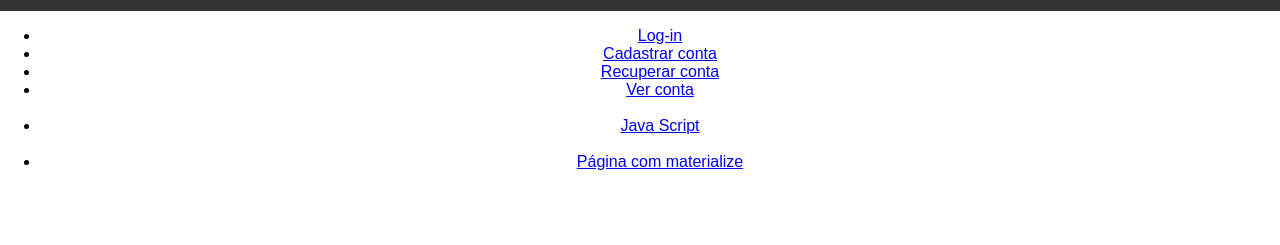
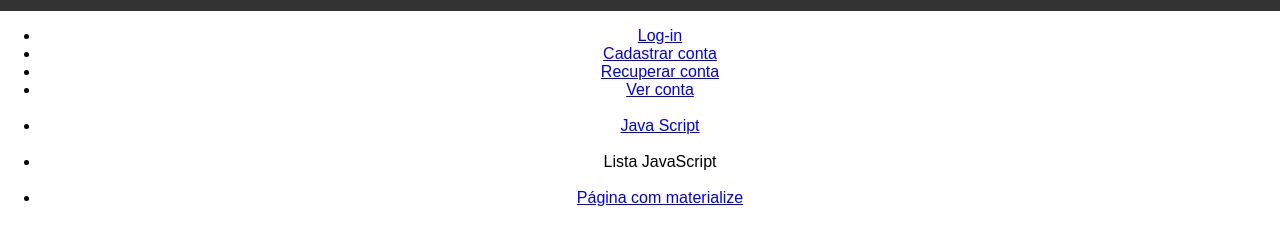
Before and after one commit to GksOC/SistemaWeb, a plain HTML site: page index.html in a window 1280 px wide. Shown: the part 89-334 px from the top of the page. Drawn offline with Linux system fonts and the light colour scheme.

Commit message:
Atualizando lista JavaScript para o Index

```diff
--- a/index.html
+++ b/index.html
@@ -20,6 +20,8 @@
 	    	<br>
 	    	<li> <a href=javaScript.html>Java Script </a> </li>
 		<br>
+		<li> <a hreef=exe01.html>Lista JavaScript</a> </li>
+		<br>
 		<li> <a href=materialize.html>Página com materialize</li>
 	    </ul>
 	</div>
```
